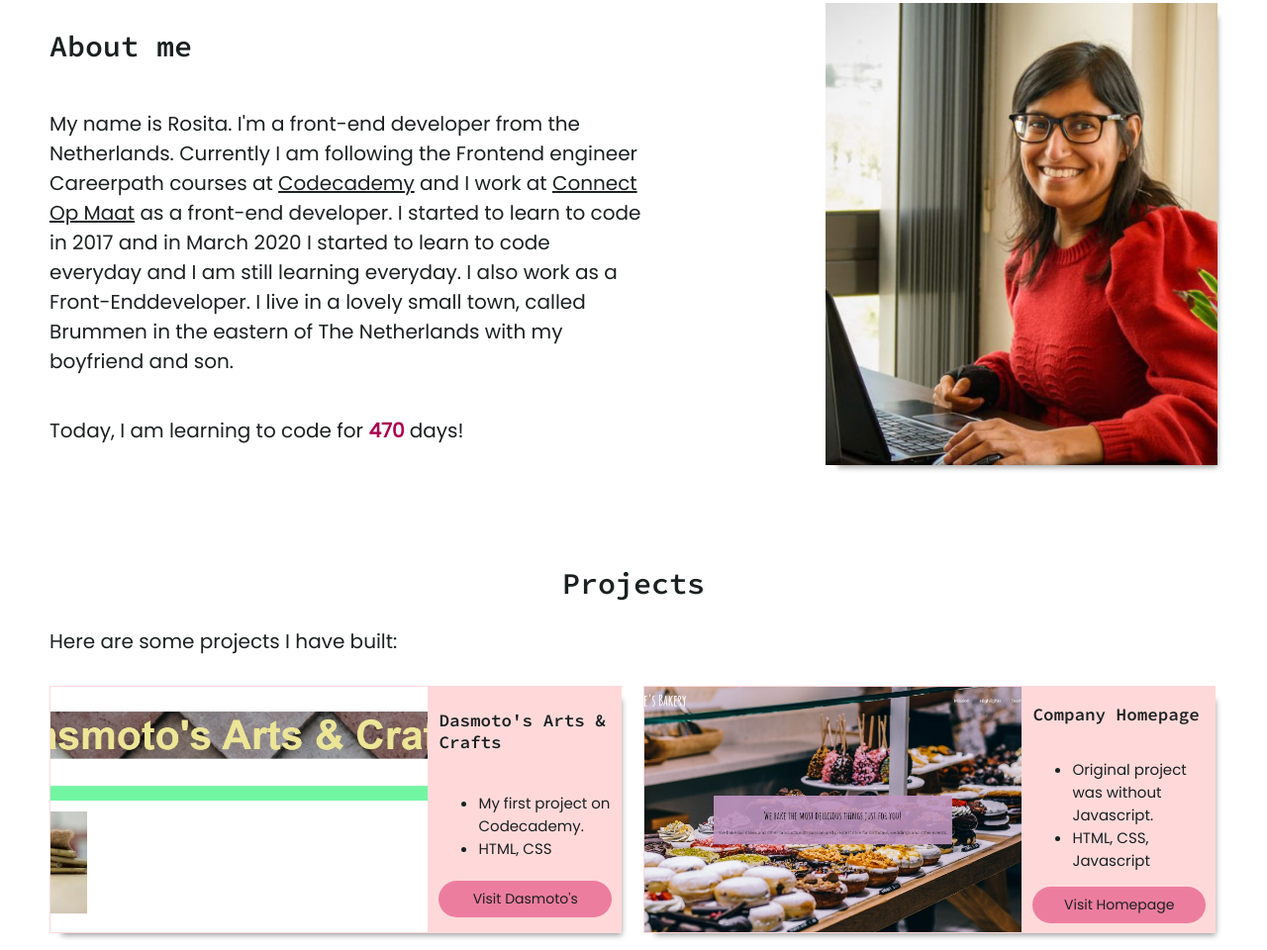
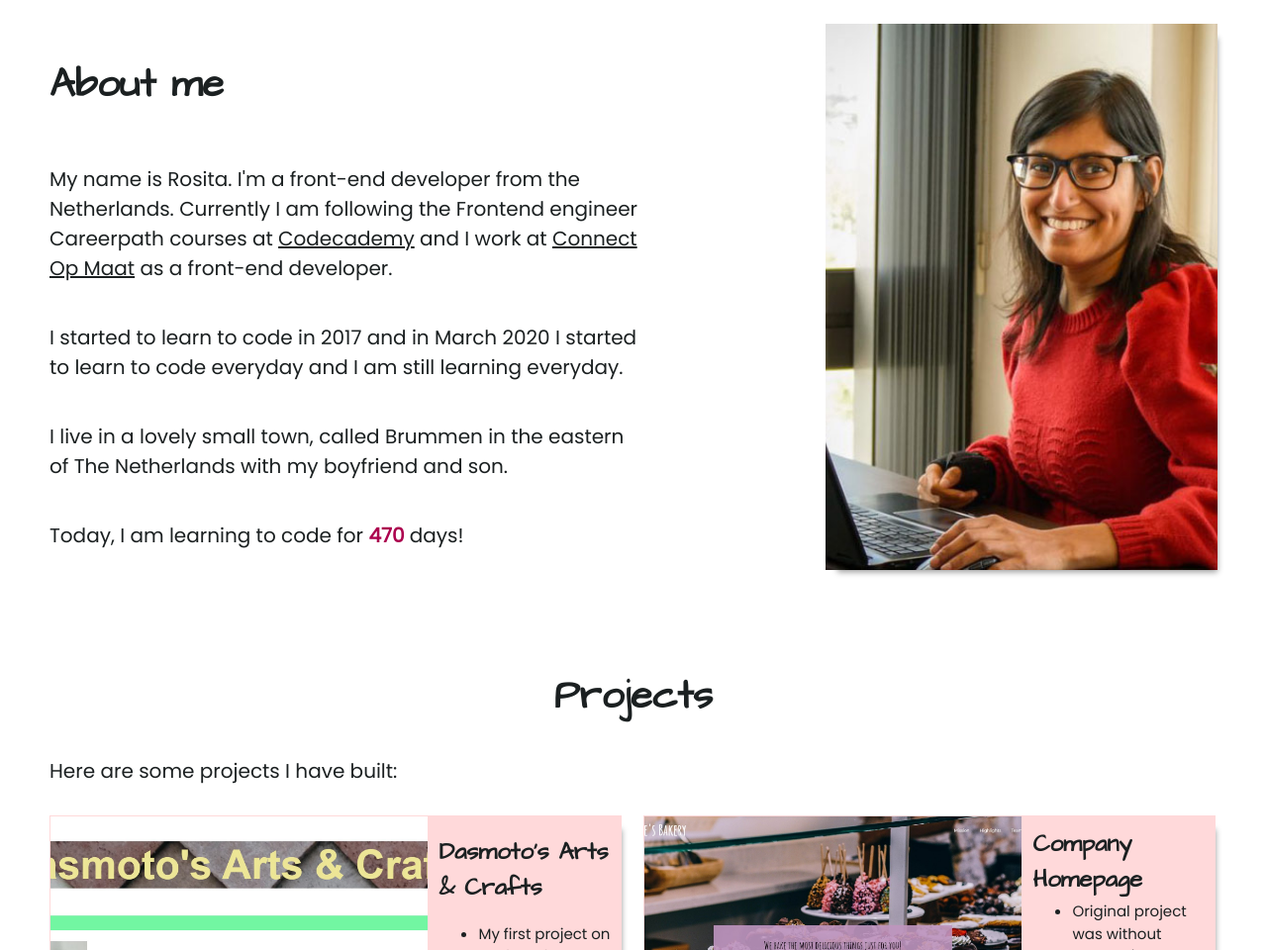
Before and after one commit to Rosita311/portfolio, a plain HTML site: page index.html in a window 1280 px wide. Shown: the part 254-1214 px from the top of the page at 99% size. Drawn offline with Linux system fonts and the light colour scheme.

Commit message:
Change content info remove source code pro

```diff
--- a/css/style.css
+++ b/css/style.css
@@ -41,14 +41,22 @@ header, main {
     margin: 0 auto;
 }
 
-h1 {
+h1, h2, h3 {
     font-family: 'Architects Daughter', cursive;
     color: var(--fontcolor);
 }
 
-h2, h3 {
-    font-family: 'Source Code Pro', monospace;
-    color: var(--fontcolor);
+h1 {
+    font-size: 3rem;
+}
+
+h2 {
+    font-size: 2.5rem;
+}
+
+h3 {
+    font-size: 1.5rem;
+    margin: 0;
 }
 
 a {
@@ -209,11 +217,16 @@ button a:hover, button i:hover {
 .project-info {
     display: flex;
     flex-direction: column;
-    justify-content: space-evenly;
+    justify-content: space-around;
+    line-height: 1.5;
     background-color: var(--accent-3);
     font-size: 15px;
     width: 33%;
-    padding: 0 10px 10px 10px;
+    padding: 10px;
+}
+
+.project-info ul {
+    margin: 0;
 }
 
 .project-info button {
@@ -317,6 +330,10 @@ footer p {
 
     #projects p {
         text-align: center;
+    }
+
+    .project-info ul {
+        margin: 10px 0;
     }
 
     .column {
@@ -425,6 +442,10 @@ footer p {
         width: 100%;
     }
 
+    .project-info ul {
+        margin: 1rem 0;
+    }
+
     /* Skills Section */
 
     #skills {
--- a/index.html
+++ b/index.html
@@ -6,8 +6,9 @@
     <meta name="viewport" content="width=device-width, initial-scale=1.0">
     <link rel="stylesheet" type="text/css" href="css/style.css">
     <link rel="stylesheet" href="https://cdnjs.cloudflare.com/ajax/libs/font-awesome/5.15.3/css/all.min.css" integrity="sha512-iBBXm8fW90+nuLcSKlbmrPcLa0OT92xO1BIsZ+ywDWZCvqsWgccV3gFoRBv0z+8dLJgyAHIhR35VZc2oM/gI1w==" crossorigin="anonymous" referrerpolicy="no-referrer" />
-    <link rel="preconnect" href="https://fonts.gstatic.com">
-    <link href="https://fonts.googleapis.com/css2?family=Architects+Daughter&family=Poppins&family=Source+Code+Pro:wght@600&display=swap" rel="stylesheet">
+    <link rel="preconnect" href="https://fonts.googleapis.com">
+    <link rel="preconnect" href="https://fonts.gstatic.com" crossorigin>
+    <link href="https://fonts.googleapis.com/css2?family=Architects+Daughter&family=Poppins&display=swap" rel="stylesheet">
     <title>Rosita's Portfolio</title>
 </head>
 <body>
@@ -29,7 +30,9 @@
         <section id="about">
             <div class="intro">
                 <h2>About me</h2>
-                <p> My name is Rosita. I'm a front-end developer from the Netherlands. Currently I am following the Frontend engineer Careerpath courses at <a class="link" href="https://www.codecademy.com/" target="_blank">Codecademy</a> and I work at <a class="link" href="https://www.connectopmaat.nl/" target="_blank">Connect Op Maat</a> as a front-end developer. I started to learn to code in 2017 and in March 2020 I started to learn to code everyday and I am still learning everyday. I also work as a Front-Enddeveloper. I live in a lovely small town, called Brummen in the eastern of The Netherlands with my boyfriend and son.</p>
+                <p> My name is Rosita. I'm a front-end developer from the Netherlands. Currently I am following the Frontend engineer Careerpath courses at <a class="link" href="https://www.codecademy.com/" target="_blank">Codecademy</a> and I work at <a class="link" href="https://www.connectopmaat.nl/" target="_blank">Connect Op Maat</a> as a front-end developer.</p>
+                <p>I started to learn to code in 2017 and in March 2020 I started to learn to code everyday and I am still learning everyday.</p>
+                <p>I live in a lovely small town, called Brummen in the eastern of The Netherlands with my boyfriend and son.</p>
                 <p>Today, I am learning to code for <span id="counter">0</span> days!</p>
             </div>
             <img src="images/rosita.jpg" alt="Rosita">
```
